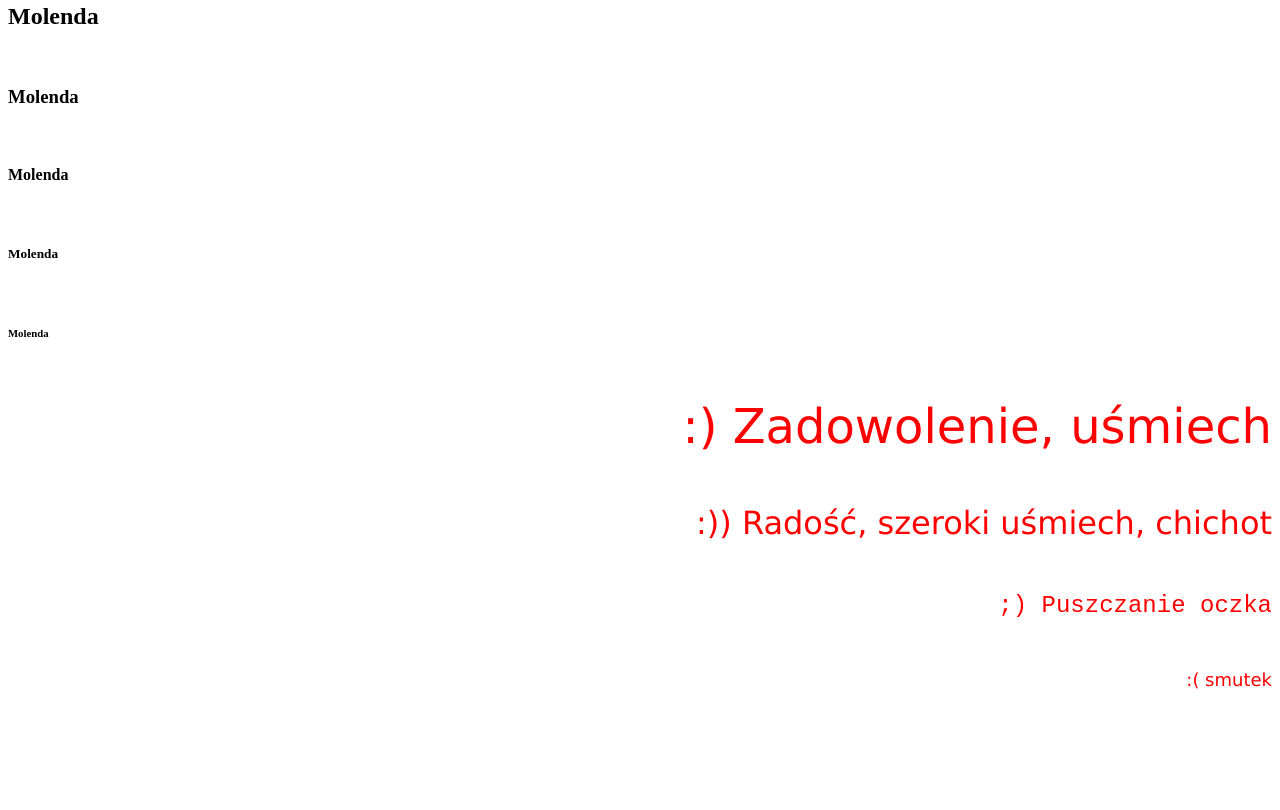
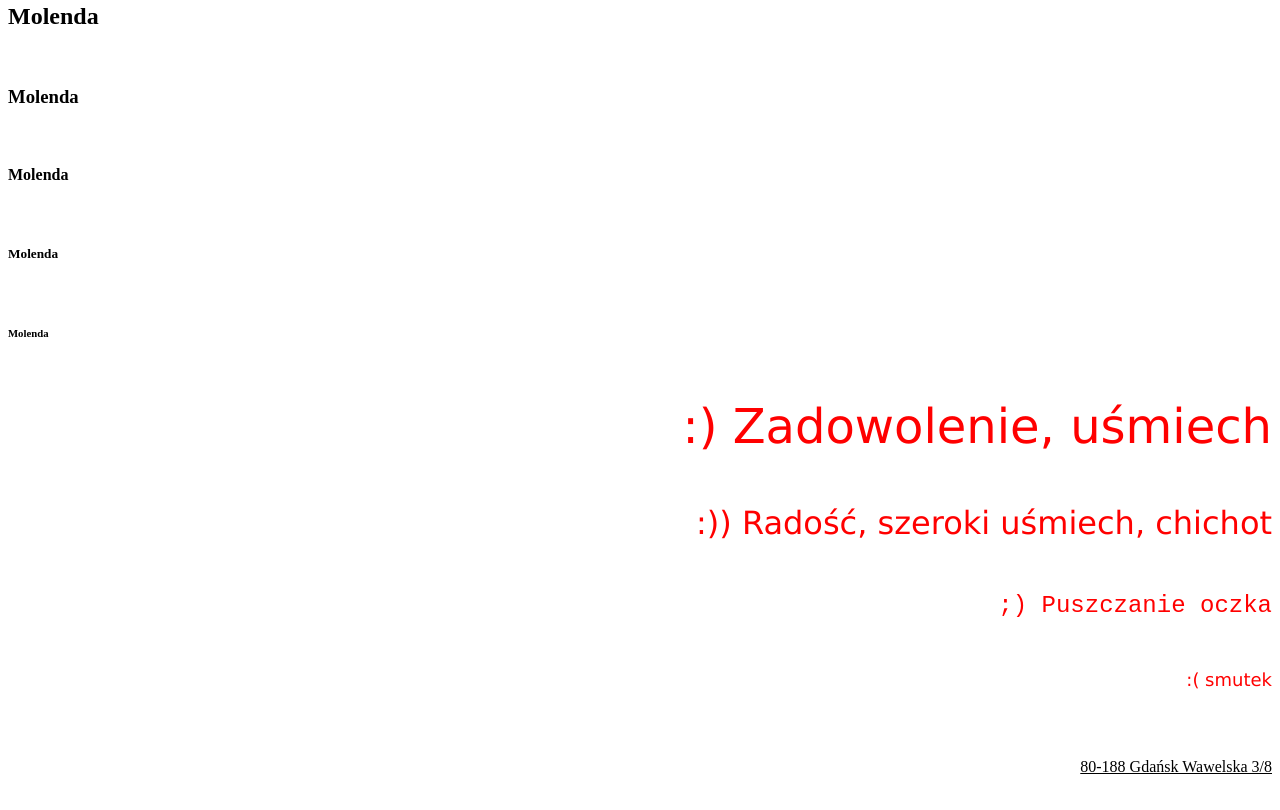
Before and after one commit to Kapsel006/kacper_molenda_2G2, a plain HTML site: page index.html in a window 1280 px wide. Shown: the part 661-1471 px from the top of the page. Before the commit the page ends 1393 px from the top, so only its background shows below. Drawn offline with Linux system fonts and the light colour scheme.

Commit message:
Update index.html

```diff
--- a/index.html
+++ b/index.html
@@ -23,5 +23,7 @@
 <p align="right"> <font color="red" size="6" face="Verdana"> :)) Radość, szeroki uśmiech, chichot </font> </p> <br>
 <p align="right"> <font color="red" size="5" face="Courier New"> ;) Puszczanie oczka </font> </p> <br>
 <p align="right"> <font color="red" size="4" face="Verdana"> :( smutek </font> </p> <br>
+                    <br>
+                    <p align="right"> <u> 80-188 Gdańsk Wawelska 3/8 </u> </p> <br>
               </body>
      </html>
```
